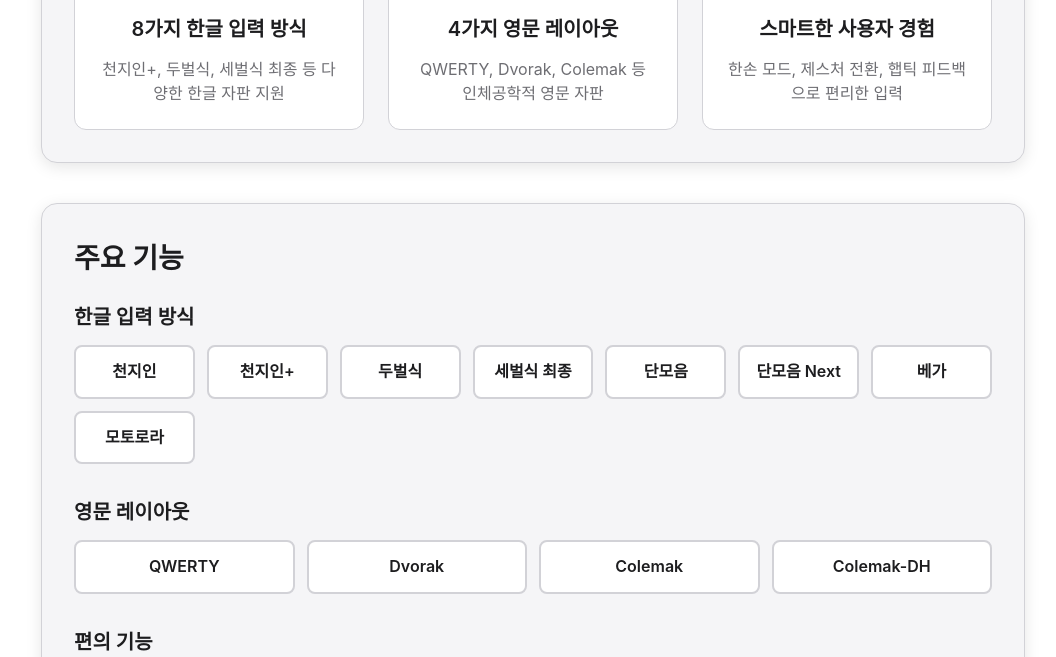
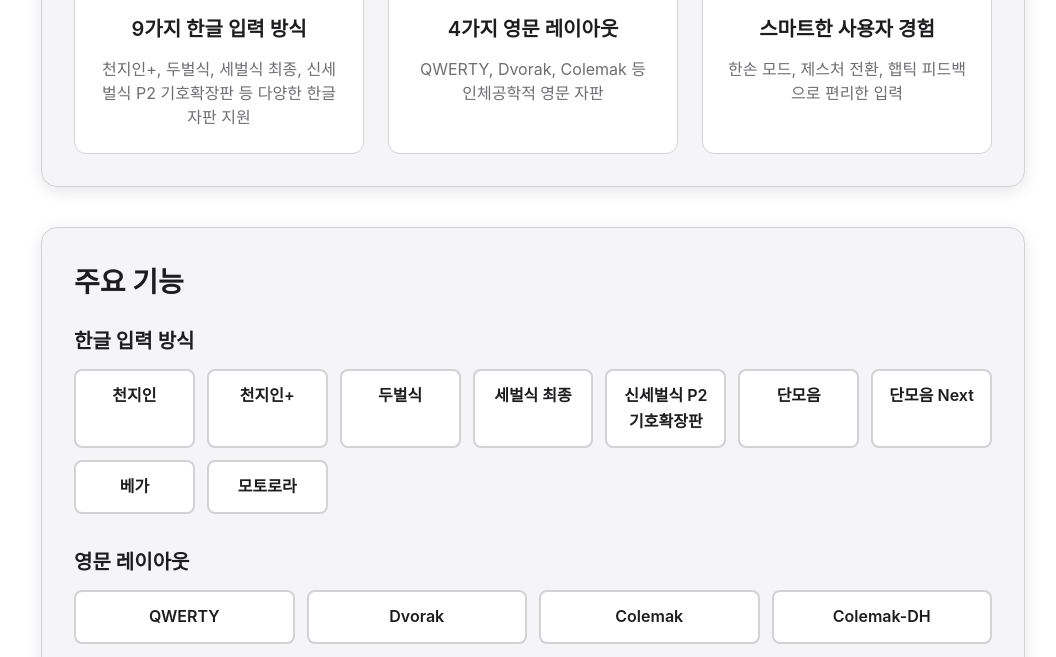
Before and after one commit to saturnsky/HanIMESupport, a plain HTML site: page index.html in a window 1280 px wide. Shown: the part 443-1100 px from the top of the page, without its empty margins (107-1163 px from the left). Drawn offline with Linux system fonts and the light colour scheme.

Commit message:
신세벌식 P2 기호확장판 지원 추가
- 한글 입력 방식을 8가지에서 9가지로 업데이트
- 신세벌식 P2 기호확장판을 지원 자판 목록에 추가

```diff
--- a/index.html
+++ b/index.html
@@ -42,8 +42,8 @@
                     <div class="intro-highlights">
                         <div class="highlight-item">
                             <div class="highlight-icon">⌨️</div>
-                            <h3>8가지 한글 입력 방식</h3>
-                            <p>천지인+, 두벌식, 세벌식 최종 등 다양한 한글 자판 지원</p>
+                            <h3>9가지 한글 입력 방식</h3>
+                            <p>천지인+, 두벌식, 세벌식 최종, 신세벌식 P2 기호확장판 등 다양한 한글 자판 지원</p>
                         </div>
                         <div class="highlight-item">
                             <div class="highlight-icon">🌐</div>
@@ -71,6 +71,7 @@
                             <div class="feature-item">천지인+</div>
                             <div class="feature-item">두벌식</div>
                             <div class="feature-item">세벌식 최종</div>
+                            <div class="feature-item">신세벌식 P2 기호확장판</div>
                             <div class="feature-item">단모음</div>
                             <div class="feature-item">단모음 Next</div>
                             <div class="feature-item">베가</div>
```
